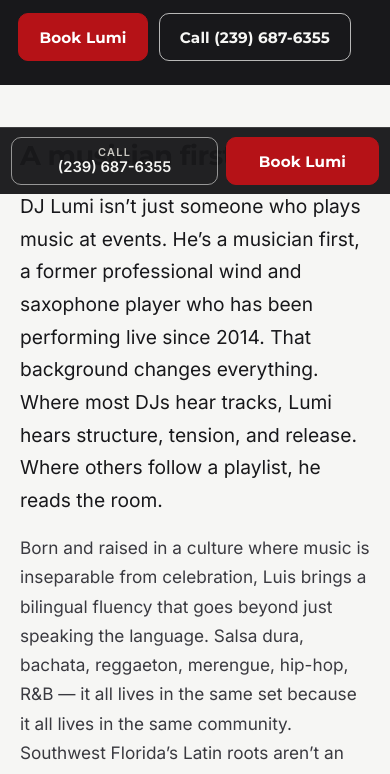
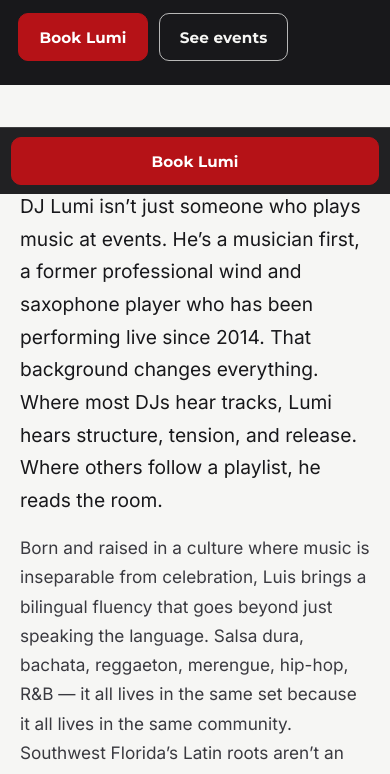
Before and after one commit to lumiwhatever/lumientertainment-site, a plain HTML site: page index.html in a window 390 px wide. Shown: the part 650-1424 px from the top of the page. Drawn offline with Linux system fonts and the light colour scheme.

Commit message:
Keep the phone number in the footer and on the booking page.
Take it out of the header, the home hero, and the mobile bar so the number is not the first thing visitors see.

Co-authored-by: lumiwhatever <lumiwhatever@users.noreply.github.com>

```diff
--- a/css/styles.css
+++ b/css/styles.css
@@ -332,11 +332,9 @@ body.nav-open .bars::after { top: 0; transform: rotate(-45deg); }
 .tapbar { display: none; }
 
 @media (max-width: 959px) {
-  body { padding-bottom: calc(4.75rem + env(safe-area-inset-bottom)); }
+  body { padding-bottom: calc(4.4rem + env(safe-area-inset-bottom)); }
   .tapbar {
-    display: grid;
-    grid-template-columns: 1.15fr 0.85fr;
-    gap: 0.5rem;
+    display: block;
     position: fixed;
     left: 0;
     right: 0;
@@ -346,26 +344,6 @@ body.nav-open .bars::after { top: 0; transform: rotate(-45deg); }
     background: rgba(24, 24, 27, 0.96);
     border-top: 1px solid rgba(246, 246, 244, 0.14);
   }
-  .tap-call {
-    display: flex;
-    flex-direction: column;
-    align-items: center;
-    justify-content: center;
-    min-height: 3rem;
-    border: 1px solid rgba(246, 246, 244, 0.55);
-    border-radius: var(--radius);
-    color: var(--paper);
-    text-decoration: none;
-    font-weight: 600;
-    line-height: 1.15;
-  }
-  .tap-call small {
-    font-size: 0.68rem;
-    letter-spacing: 0.12em;
-    text-transform: uppercase;
-    color: var(--muted);
-  }
-  .tap-call span { font-size: 0.92rem; }
   .tap-book { width: 100%; }
   body.nav-open .tapbar,
   body.input-focus .tapbar { display: none; }
--- a/index.html
+++ b/index.html
@@ -30,7 +30,7 @@
   <link rel="manifest" href="site.webmanifest">
   <link rel="preload" href="fonts/montserrat-700.woff2" as="font" type="font/woff2" crossorigin>
   <link rel="preload" href="fonts/inter-400.woff2" as="font" type="font/woff2" crossorigin>
-  <link rel="stylesheet" href="css/styles.css?v=20261122">
+  <link rel="stylesheet" href="css/styles.css?v=20261122b">
   <script type="application/ld+json">
 {
   "@context": "https://schema.org",
@@ -89,10 +89,8 @@
           <li><a href="weddings/">Events</a></li>
           <li><a href="gallery/">Gallery</a></li>
         </ul>
-        <a class="menu-phone" href="tel:+12396876355">(239) 687-6355</a>
         <a class="btn menu-book" href="booklumi/">Book Lumi</a>
       </nav>
-      <a class="header-phone" href="tel:+12396876355"><svg class="phone-icon" viewBox="0 0 24 24" width="18" height="18" aria-hidden="true"><path fill="currentColor" d="M6.6 10.8a15 15 0 0 0 6.6 6.6l2.2-2.2a1 1 0 0 1 1-.25 11.5 11.5 0 0 0 3.6.57 1 1 0 0 1 1 1V20a1 1 0 0 1-1 1A17 17 0 0 1 3 7a1 1 0 0 1 1-1h3.5a1 1 0 0 1 1 1 11.5 11.5 0 0 0 .57 3.6 1 1 0 0 1-.25 1l-2.22.2z"/></svg><span class="header-phone-num">(239) 687-6355</span></a>
       <a class="btn btn-small header-book" href="booklumi/"><span class="long">Book Lumi</span><span class="short">Book</span></a>
       <button class="nav-toggle" type="button" aria-expanded="false" aria-controls="site-nav">
         <span class="bars" aria-hidden="true"></span>
@@ -114,7 +112,7 @@
         <p class="lede">Based in Naples, FL. Serving Southwest Florida and beyond.</p>
         <div class="hero-actions">
           <a class="btn" href="booklumi/">Book Lumi</a>
-          <a class="btn btn-ghost" href="tel:+12396876355">Call (239) 687-6355</a>
+          <a class="btn btn-ghost" href="weddings/">See events</a>
         </div>
       </div>
     </section>
@@ -217,7 +215,6 @@
         <p>Tell us about your event. We’ll be in touch within 24 hours. Based in Naples, FL. Serving Southwest Florida and beyond.</p>
         <div class="cta-actions">
           <a class="btn" href="booklumi/">Book Lumi</a>
-          <a class="btn btn-ghost" href="tel:+12396876355">(239) 687-6355</a>
         </div>
       </div>
     </section>
@@ -250,7 +247,6 @@
     </div>
   </footer>
   <nav class="tapbar" aria-label="Quick actions">
-    <a class="tap-call" href="tel:+12396876355"><small>Call</small><span>(239) 687-6355</span></a>
     <a class="btn tap-book" href="booklumi/">Book Lumi</a>
   </nav>
   <script src="js/main.js?v=20261122"></script>
```
Also changed, not shown: booklumi/index.html (+2 -5 lines), booklumi/thanks/index.html (+2 -5 lines), gallery/index.html (+1 -5 lines), reviews/index.html (+1 -4 lines), weddings/index.html (+1 -4 lines), 1 other file.
